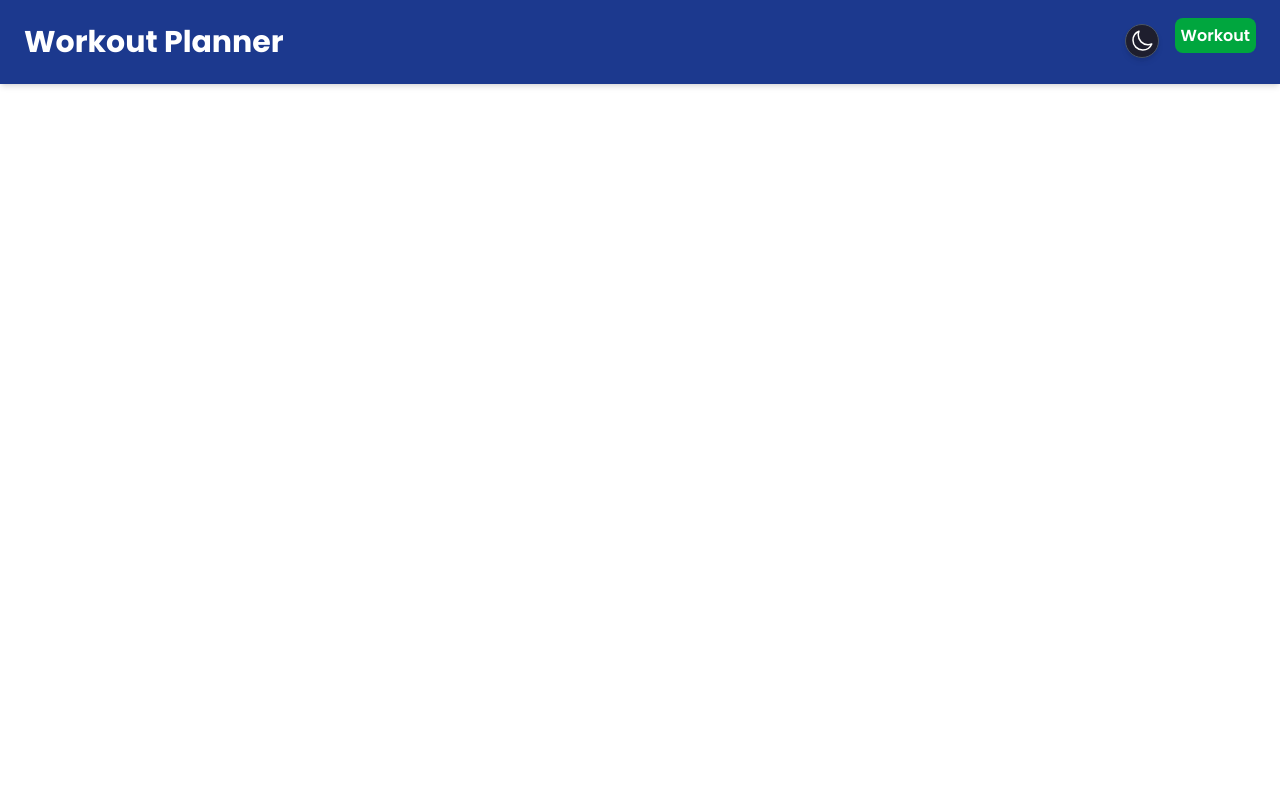
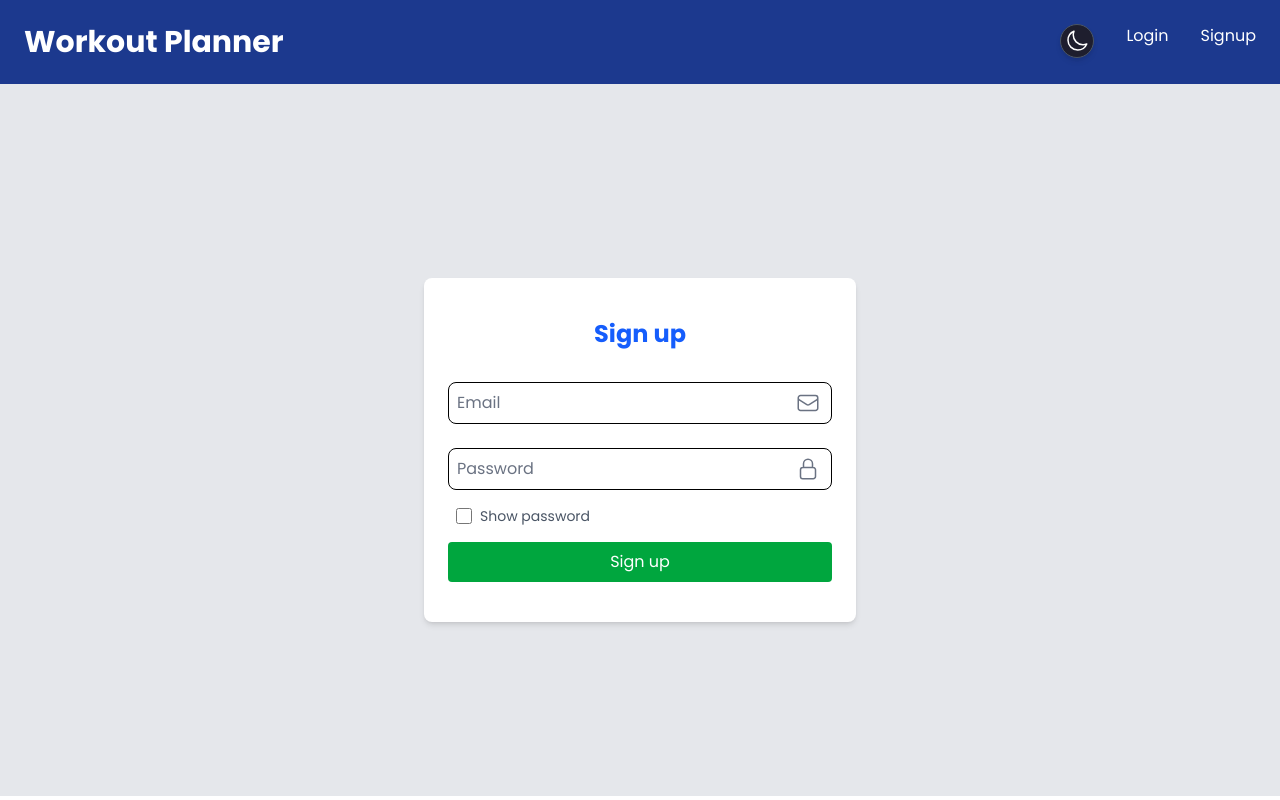
Before and after one commit to HarishVijendiran1997/MERN-workout-app, a React (Vite) app in the folder frontend/: page /signup in a window 1280 px wide. Built offline with nearby package versions, Linux system fonts and the light colour scheme.

Commit message:
add: login & signup forms ui

```diff
--- a/frontend/src/App.jsx
+++ b/frontend/src/App.jsx
@@ -6,6 +6,8 @@ import { Slide, ToastContainer } from "react-toastify";
 import "react-toastify/dist/ReactToastify.css";
 import { ThemeContextProvider } from "../contexts/ThemeContext.jsx";
 import { useThemeContext } from "../hooks/useThemeContext.jsx";
+import Login from "./pages/Login.jsx"
+import Signup from "./pages/Signup.jsx"
 
 function AppContent() {
   const { themeMode } = useThemeContext()
@@ -17,6 +19,8 @@ function AppContent() {
         <div className="flex-grow">
           <Routes>
             <Route path="/" element={<Home />} />
+            <Route path="/login" element={<Login />} />
+            <Route path="/signup" element={<Signup />} />
             <Route path="/test" element={<Test />} />
           </Routes>
         </div>
--- a/frontend/src/components/NavBar.jsx
+++ b/frontend/src/components/NavBar.jsx
@@ -1,5 +1,5 @@
 import { Link } from "react-router-dom";
-import {ThemeBtn } from "../components/ThemeBtn"
+import { ThemeBtn } from "../components/ThemeBtn"
 
 const NavBar = () => {
 
@@ -9,17 +9,19 @@ const NavBar = () => {
                 <Link to='/' className="flex items-center space-x-2">
                     <h1 className="dark:text-darkTextPrimary text-3xl font-bold" >Workout Planner</h1>
                 </Link>
-                <nav>
-                    <ul className="flex space-x-4">
-                    <li>
-                    <ThemeBtn/>
-                    </li>
-                        <li >
-                            <Link to='/test' className="rounded-lg p-1.5 text-white bg-green-600 hover:bg-green-500 active:bg-green-600 dark:bg-darkTestButton dark:hover:bg-darkTestButtonHover dark:active:bg-darkTestButton dark:text-darkButtonText font-semibold transition duration-200">
-                                Workout
-                            </Link>
-                        </li>
-                    </ul>
+                <nav className="flex space-x-8">
+                    <div>
+                        <ThemeBtn />
+                    </div>
+                    <div className="flex space-x-8">
+                            <Link to='/login'>Login</Link>
+                            <Link to='/signup'>Signup</Link>
+                    </div>
+                    {/* <div >
+                        <Link to='/test' className="rounded-lg p-1.5 text-white bg-green-600 hover:bg-green-500 active:bg-green-600 dark:bg-darkTestButton dark:hover:bg-darkTestButtonHover dark:active:bg-darkTestButton dark:text-darkButtonText font-semibold transition duration-200">
+                            Workout
+                        </Link>
+                    </div> */}
                 </nav>
             </div>
         </header>
--- /dev/null
+++ b/frontend/src/pages/Login.jsx
@@ -0,0 +1,55 @@
+import { useState } from "react"
+
+const Login = () => {
+    const [email, setEmail] = useState('')
+    const [password, setPassword] = useState('')
+    const [showPassword, setShowPassword] = useState(false)
+
+    const handleSubmit = async (e) => {
+        e.preventDefault()
+        console.log(email, password);
+    }
+    return (
+        <div className="flex text-center bg-gray-200 dark:bg-darkPrimary w-full min-h-[calc(100vh-5.5rem)] pt-5 transition-colors duration-200">
+            <form onSubmit={handleSubmit} className="max-w-md mx-auto my-auto p-6 bg-white dark:bg-darkSecondary dark:text-darkInputText  shadow-md rounded-lg
+transition-colors duration-200 py-10">
+                <h2 className="text-2xl font-bold text-blue-600 dark:text-darkTextPrimary transition-colors duration-200 mb-8">Log in</h2>
+                <div className="flex flex-col gap-2">
+                    <div className="relative min-w-sm">
+                        <input type="email" placeholder="Email" value={email} onChange={(e) => setEmail(e.target.value)} autoComplete="email" className="w-full p-2 mb-4 border  rounded-lg placeholder:text-gray-500 dark:placeholder:text-darkTextPlaceholder dark:bg-darkInputBackground transition-colors duration-200" />
+                        <svg xmlns="http://www.w3.org/2000/svg" fill="none" viewBox="0 0 24 24" strokeWidth={1.5} stroke="currentColor" className="size-6 absolute right-3 top-1/2 -translate-y-5 text-gray-500 dark:text-darkTextPlaceholder">
+                            <path strokeLinecap="round" strokeLinejoin="round" d="M21.75 6.75v10.5a2.25 2.25 0 0 1-2.25 2.25h-15a2.25 2.25 0 0 1-2.25-2.25V6.75m19.5 0A2.25 2.25 0 0 0 19.5 4.5h-15a2.25 2.25 0 0 0-2.25 2.25m19.5 0v.243a2.25 2.25 0 0 1-1.07 1.916l-7.5 4.615a2.25 2.25 0 0 1-2.36 0L3.32 8.91a2.25 2.25 0 0 1-1.07-1.916V6.75" />
+                        </svg>
+
+                    </div>
+                    <div className="relative min-w-sm ">
+                        <input type={showPassword ? "text" : "password"} placeholder="Password" value={password} onChange={(e) => setPassword(e.target.value)} autoComplete="password" className="w-full p-2 border  rounded-lg placeholder:text-gray-500 dark:placeholder:text-darkTextPlaceholder dark:bg-darkInputBackground transition-colors duration-200" />
+                        <svg xmlns="http://www.w3.org/2000/svg" fill="none" viewBox="0 0 24 24" strokeWidth={1.5} stroke="currentColor" className="size-6 absolute right-3 top-1/2 -translate-y-1/2 text-gray-500 dark:text-darkTextPlaceholder">
+                            <path strokeLinecap="round" strokeLinejoin="round" d="M16.5 10.5V6.75a4.5 4.5 0 1 0-9 0v3.75m-.75 11.25h10.5a2.25 2.25 0 0 0 2.25-2.25v-6.75a2.25 2.25 0 0 0-2.25-2.25H6.75a2.25 2.25 0 0 0-2.25 2.25v6.75a2.25 2.25 0 0 0 2.25 2.25Z" />
+                        </svg>
+                    </div>
+                </div>
+                <div className="flex items-center space-x-2 my-4 px-2">
+                    <input
+                        type="checkbox"
+                        id="showPassword"
+                        checked={showPassword}
+                        onChange={() => setShowPassword(!showPassword)}
+                        className="w-4 h-4 text-blue-600 bg-gray-100 border-gray-300 rounded dark:bg-darkInputBackground dark:border-gray-600 dark:accent-darkEditButton"
+                    />
+                    <label
+                        htmlFor="showPassword"
+                        className="text-sm text-gray-600 dark:text-darkTextSecondary cursor-pointer"
+                    >
+                        Show password
+                    </label>
+                </div>
+                <button className="
+                    w-full bg-green-600 hover:bg-green-500 active:bg-green-600 cursor-pointer text-white p-2 rounded dark:text-ButtonText dark:bg-darkAddButton dark:hover:bg-darkAddButtonHover dark:active:bg-darkAddButton transition-colors duration-200">Login</button>
+
+            </form>
+        </div>
+    )
+}
+
+export default Login
--- /dev/null
+++ b/frontend/src/pages/Signup.jsx
@@ -0,0 +1,55 @@
+import { useState } from "react"
+
+const Signup = () => {
+    const [email, setEmail] = useState('')
+    const [password, setPassword] = useState('')
+    const [showPassword, setShowPassword] = useState(false)
+
+    const handleSubmit = async (e) => {
+        e.preventDefault()
+        console.log(email, password);
+    }
+    return (
+        <div className="flex text-center bg-gray-200 dark:bg-darkPrimary w-full min-h-[calc(100vh-5.5rem)] pt-5 transition-colors duration-200">
+            <form onSubmit={handleSubmit} className="max-w-md mx-auto my-auto p-6 bg-white dark:bg-darkSecondary dark:text-darkInputText  shadow-md rounded-lg
+transition-colors duration-200 py-10">
+                <h2 className="text-2xl font-bold text-blue-600 dark:text-darkTextPrimary mb-8 transition-colors duration-200">Sign up</h2>
+                <div className="flex flex-col gap-2">
+                    <div className="relative min-w-sm">
+                        <input type="email" placeholder="Email" value={email} onChange={(e) => setEmail(e.target.value)} autoComplete="email" className="w-full p-2 mb-4 border rounded-lg placeholder:text-gray-500 dark:placeholder:text-darkTextPlaceholder dark:bg-darkInputBackground transition-colors duration-200" />
+                        <svg xmlns="http://www.w3.org/2000/svg" fill="none" viewBox="0 0 24 24" strokeWidth={1.5} stroke="currentColor" className="size-6 absolute right-3 top-1/2 -translate-y-5 text-gray-500 dark:text-darkTextPlaceholder">
+                            <path strokeLinecap="round" strokeLinejoin="round" d="M21.75 6.75v10.5a2.25 2.25 0 0 1-2.25 2.25h-15a2.25 2.25 0 0 1-2.25-2.25V6.75m19.5 0A2.25 2.25 0 0 0 19.5 4.5h-15a2.25 2.25 0 0 0-2.25 2.25m19.5 0v.243a2.25 2.25 0 0 1-1.07 1.916l-7.5 4.615a2.25 2.25 0 0 1-2.36 0L3.32 8.91a2.25 2.25 0 0 1-1.07-1.916V6.75" />
+                        </svg>
+
+                    </div>
+                    <div className="relative min-w-sm ">
+                        <input type={showPassword ? "text" : "password"} placeholder="Password" value={password} onChange={(e) => setPassword(e.target.value)} autoComplete="password" className="w-full p-2 border  rounded-lg placeholder:text-gray-500 dark:placeholder:text-darkTextPlaceholder dark:bg-darkInputBackground transition-colors duration-200" />
+                        <svg xmlns="http://www.w3.org/2000/svg" fill="none" viewBox="0 0 24 24" strokeWidth={1.5} stroke="currentColor" className="size-6 absolute right-3 top-1/2 -translate-y-1/2 text-gray-500 dark:text-darkTextPlaceholder">
+                            <path strokeLinecap="round" strokeLinejoin="round" d="M16.5 10.5V6.75a4.5 4.5 0 1 0-9 0v3.75m-.75 11.25h10.5a2.25 2.25 0 0 0 2.25-2.25v-6.75a2.25 2.25 0 0 0-2.25-2.25H6.75a2.25 2.25 0 0 0-2.25 2.25v6.75a2.25 2.25 0 0 0 2.25 2.25Z" />
+                        </svg>
+                    </div>
+                </div>
+                <div className="flex items-center space-x-2 my-4 px-2">
+                    <input
+                        type="checkbox"
+                        id="showPassword"
+                        checked={showPassword}
+                        onChange={() => setShowPassword(!showPassword)}
+                        className="w-4 h-4 text-blue-600 bg-gray-100 border-gray-300 rounded dark:bg-darkInputBackground dark:border-gray-600 dark:accent-darkEditButton"
+                    />
+                    <label
+                        htmlFor="showPassword"
+                        className="text-sm text-gray-600 dark:text-darkTextSecondary cursor-pointer"
+                    >
+                        Show password
+                    </label>
+                </div>
+                <button className="
+                    w-full bg-green-600 hover:bg-green-500 active:bg-green-600 cursor-pointer text-white p-2 rounded dark:text-ButtonText dark:bg-darkAddButton dark:hover:bg-darkAddButtonHover dark:active:bg-darkAddButton transition-colors duration-200">Sign up</button>
+
+            </form>
+        </div>
+    )
+}
+
+export default Signup
```
Lines whose indentation alone changed are shown as unchanged.
